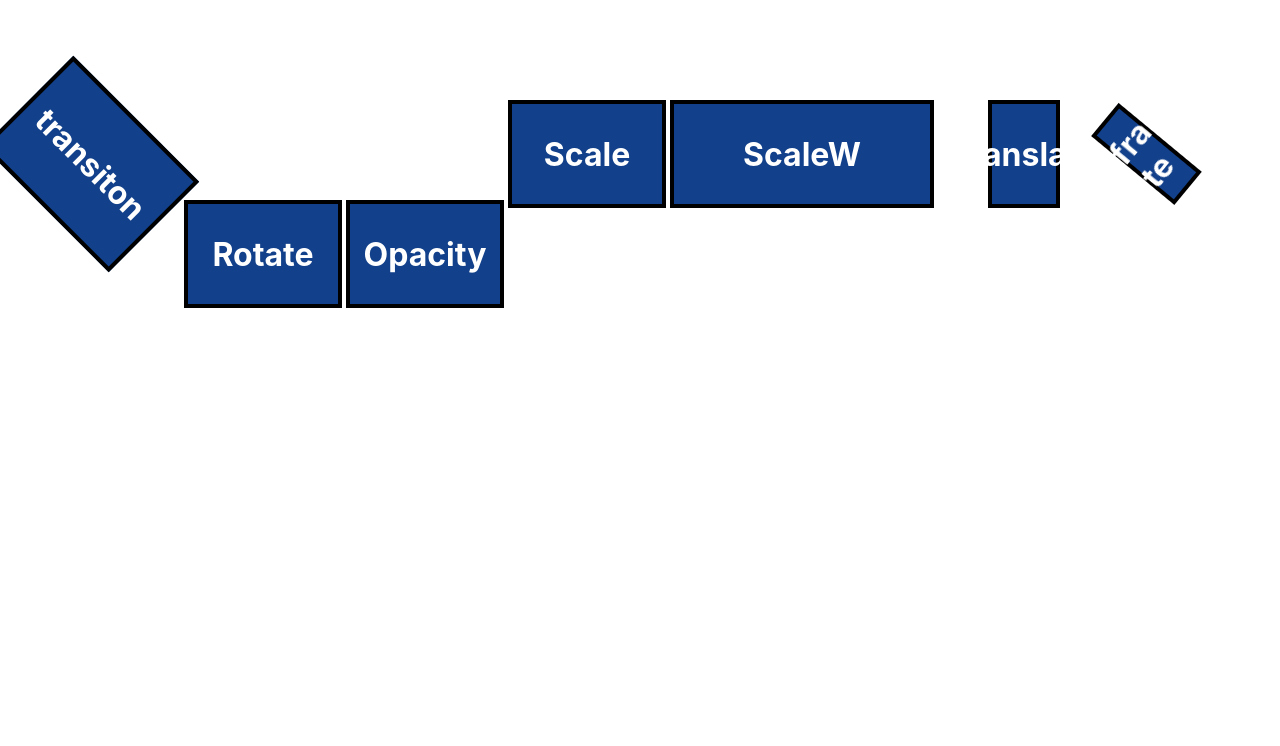
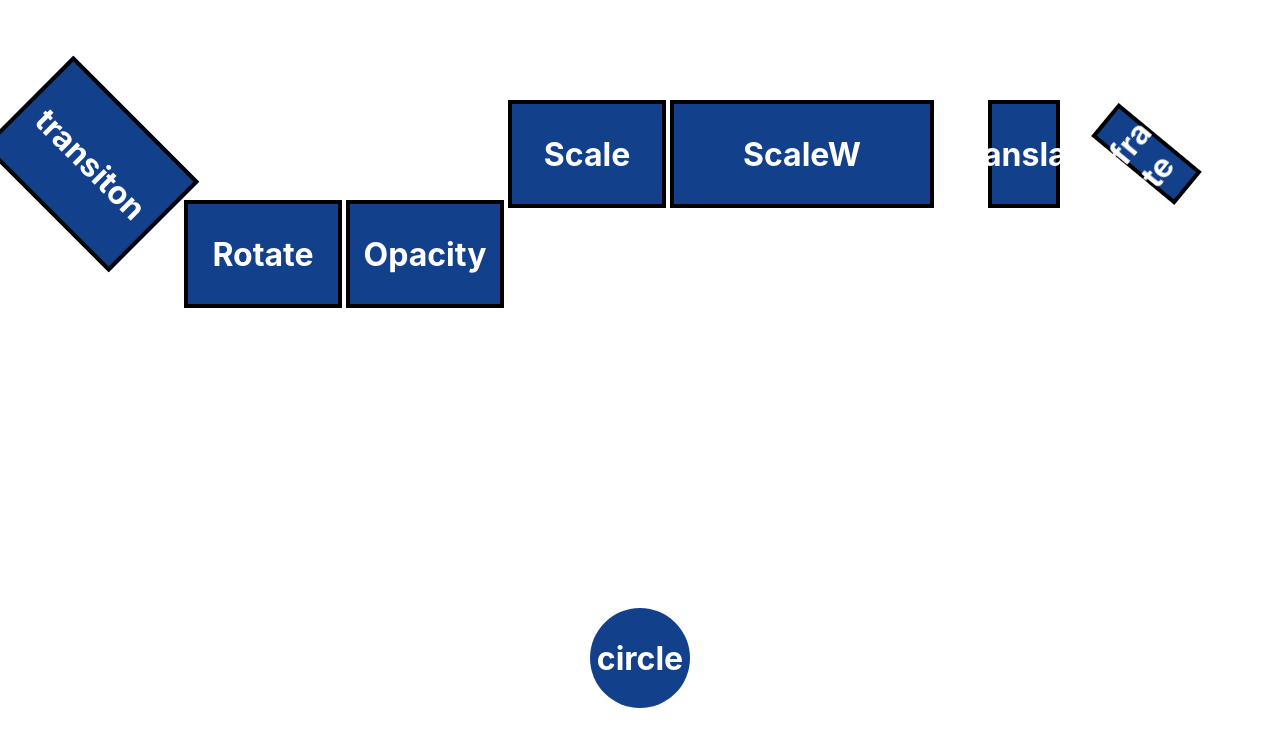
Before and after one commit to barbaroreyes/transform, a React (Create React App) app: page / in a window 1280 px wide. Shown: the top 746 px of the page. Built offline with nearby package versions, Linux system fonts and the light colour scheme.

Commit message:
added-move-left

```diff
--- a/src/App.css
+++ b/src/App.css
@@ -137,6 +137,29 @@ opacity: 1;
   align-items: center;
   animation: move 2s infinite ease-in-out;
 }
+.anim-in{
+  background-color: rgb(18, 64, 138);
+  width: 100px;
+  height: 100px;
+  margin: 100px auto;
+  color: #ffff;
+  display: flex;
+  justify-content: center;
+  flex-direction:column;
+  align-items: center;
+  border-radius: 50%;
+  animation : move-left 1s linear;
+
+}
+@keyframes move-left{
+  from{
+    transform: translateX(50vw);
+    opacity: 0
+  }
+  to{
+    transform: translateX(0)
+  }
+}
 @keyframes move{
   from {
     transform: rotate(0deg);
--- a/src/App.js
+++ b/src/App.js
@@ -23,6 +23,9 @@ function App() {
        <h1 className='trasla-w'>Translate</h1>
       </div>
       <Animationskey/>
+      <div className="anim-in">
+       <h1>circle</h1>
+      </div>
     </div>
   );
 }
```
